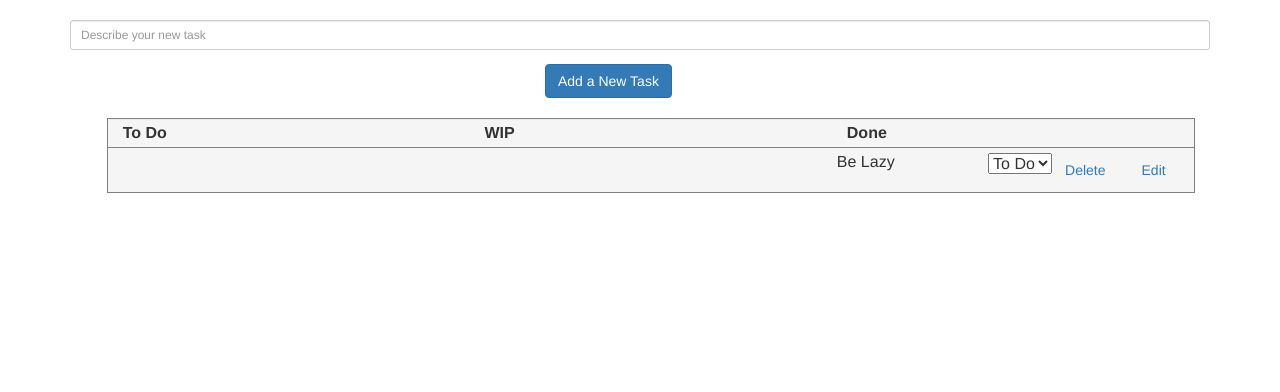
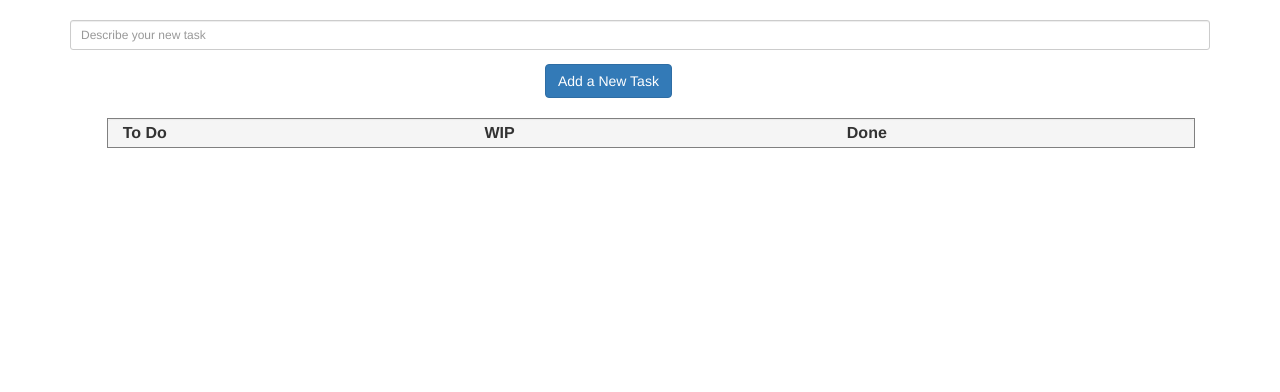
Before and after one commit to lildogzsixpack/flask-todolist, a Flask app: page /todolist in a window 1280 px wide. Shown: the part 51-443 px from the top of the page. Run offline with Flask 2, Linux system fonts and the light colour scheme; the visitor is signed in with stand-in values (Sample User, id 1); data comes from the database, SQL or seed files in the repository; data that the repository does not hold is empty; some libraries are stand-ins or nearby versions.

Commit message:
list of all tasks in database

```diff
--- a/app.py
+++ b/app.py
@@ -144,14 +144,11 @@ def logout():
 @app.route('/todolist', methods=['GET'])
 @login_required
 def todolist():
-    cursor = g.db.execute('SELECT task_id,title,column FROM tasks')
+    # cursor = g.db.execute('SELECT task_id,title,column FROM tasks')
+    # tasks = cursor.fetchall()
+    # TODO bring the todos for the logged in client
+    cursor = g.db.execute('SELECT * FROM tasks INNER JOIN users on users.user_id = (?)', [session['user_id']])
     tasks = cursor.fetchall()
-    # inbox_list = {"title" : 'yolo title', "column" :0, "user_id" : session['user_id']}
-    # wip_list = {"title" : 'wip title', "column" :1, "user_id" : session['user_id']}
-    # done_list = {"title" : 'done title', "column" :2, "user_id" : session['user_id']}
-    # TODO bring the todos for the logged in client
-    # cursor = g.db.execute('SELECT * FROM tasks WHERE users.user_id = (?)', session['user_id'])
-    # cursor.fetchall()
 
     return render_template('todolist.html', profile_name=session['name'], tasks=tasks)
 
--- a/templates/todolist.html
+++ b/templates/todolist.html
@@ -44,7 +44,7 @@ table, th, td {
         {% for task in tasks %}
         <tr>
           <td>
-            {{ tasks }}<a href="#" class="btn td">Edit</a><a href="#" class="btn td">Delete</a>
+            {{ task[1] }}<a href="#" class="btn td">Edit</a><a href="#" class="btn td">Delete</a>
             <select>
               <option>To Do</option>
               <option>WIP</option>
@@ -55,15 +55,6 @@ table, th, td {
           <td></td>
         </tr>
         {% endfor %}
-        <tr>
-          <td></td>
-          <td></td>
-          <td>Be Lazy<a href="#" class="btn td">Edit</a><a href="#" class="btn td">Delete</a><select>
-            <option>To Do</option>
-            <option>WIP</option>
-            <option>Done</option>
-          </select></td>
-        </tr>
       </table>
       <div class="row">
       </div>
```
